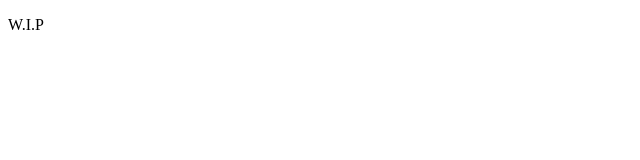
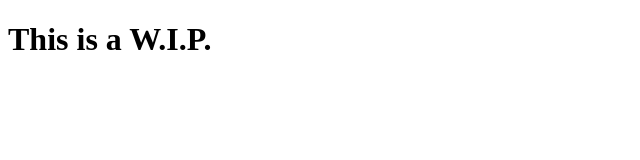
Before and after one commit to albodiona/melisarenhold, a plain HTML site: page index.html in a window 1280 px wide. Shown: the whole page, without its empty margins (0-640 px from the left). Drawn offline with Linux system fonts and the light colour scheme.

Commit message:
new file

```diff
--- a/sider/index.html
+++ b/index.html
@@ -6,6 +6,6 @@
     <title>Startside</title>
 </head>
 <body>
-    <p>W.I.P</p>
+<h1>This is a W.I.P.</h1>
 </body>
 </html>
```
